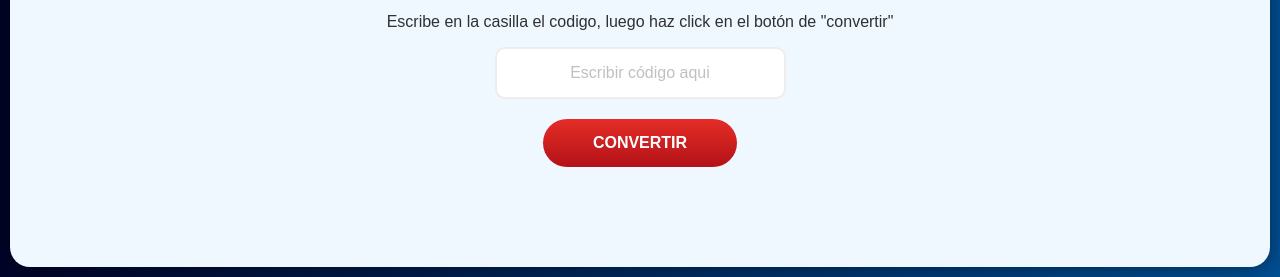
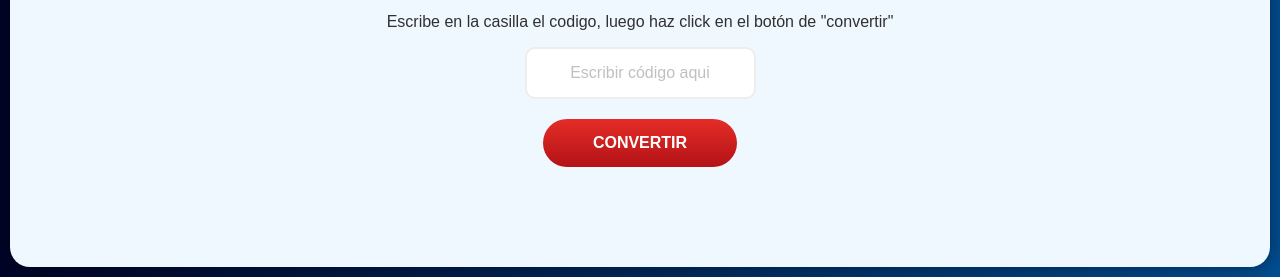
Before and after one commit to Coema23/codigos-ferreteria, a plain HTML site: page index.html in a window 1280 px wide. Shown: the part 597-874 px from the top of the page. Drawn offline with Linux system fonts and the light colour scheme.

Commit message:
Update style.css

```diff
--- a/style.css
+++ b/style.css
@@ -29,7 +29,7 @@ input{
     display: flex;
     flex-direction: column;
     text-align: center;
-    padding: 15px 40px;
+    padding: 15px 10px;
     border-radius: 10px;
     margin-bottom: 20px;
     border: 2px solid #ededed;
```
